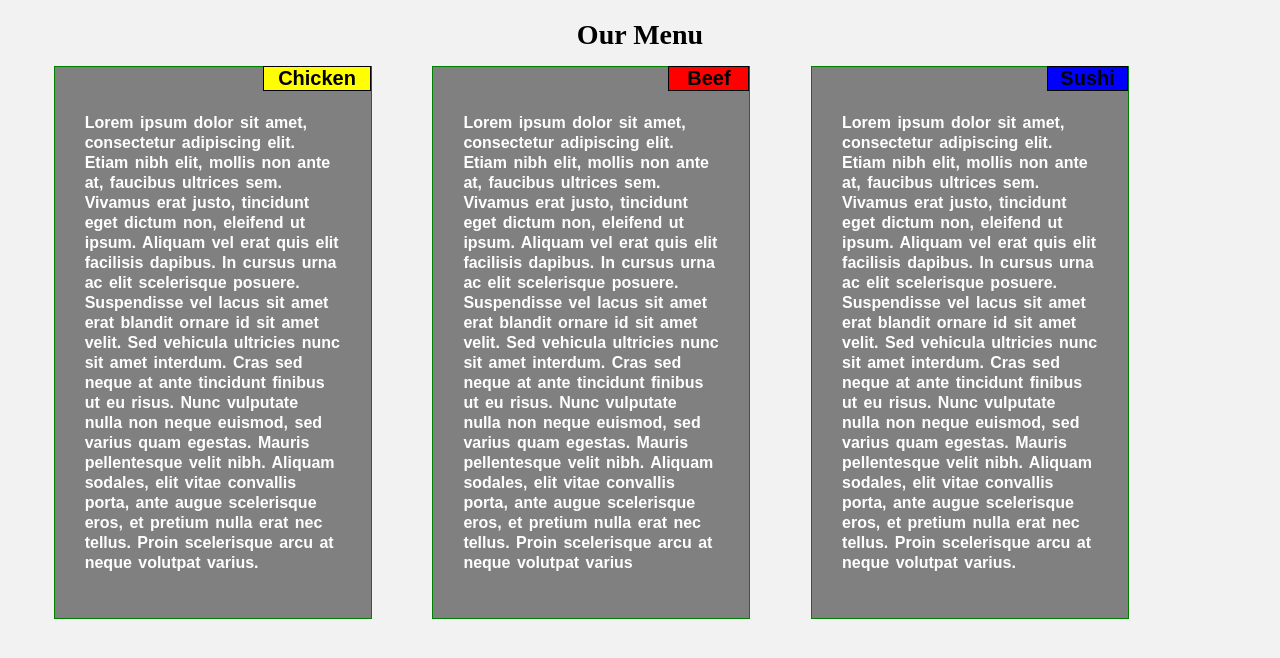
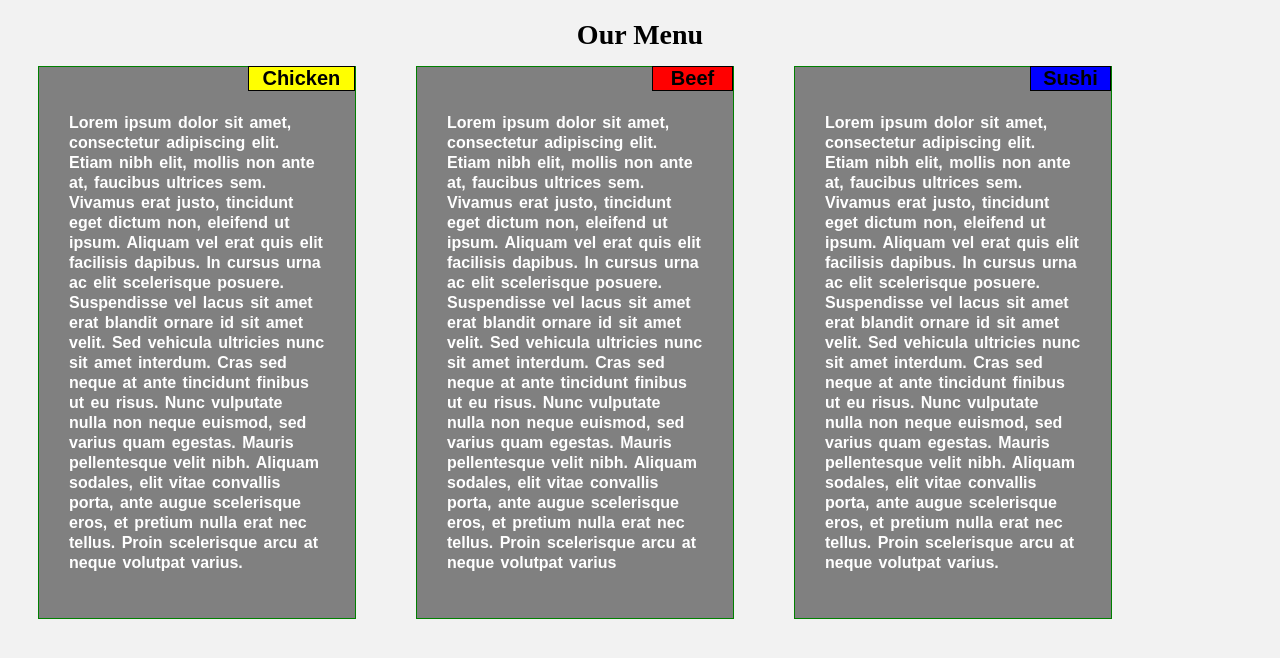
Before and after one commit to joseteja/module2_sol, a plain HTML site: page index.html in a window 1280 px wide. Drawn offline with Linux system fonts and the light colour scheme.

Commit message:
final padding

```diff
--- a/css/module2.css
+++ b/css/module2.css
@@ -14,8 +14,8 @@ div {
 	background-color: #808080;
     position:relative;
 	border: 1px solid black;
-	margin-left: 45.7px;
-	margin-right: 15px;
+	margin-left: 30px;
+	margin-right: 30px;
 	margin-bottom: 30px;
 }
 
```
